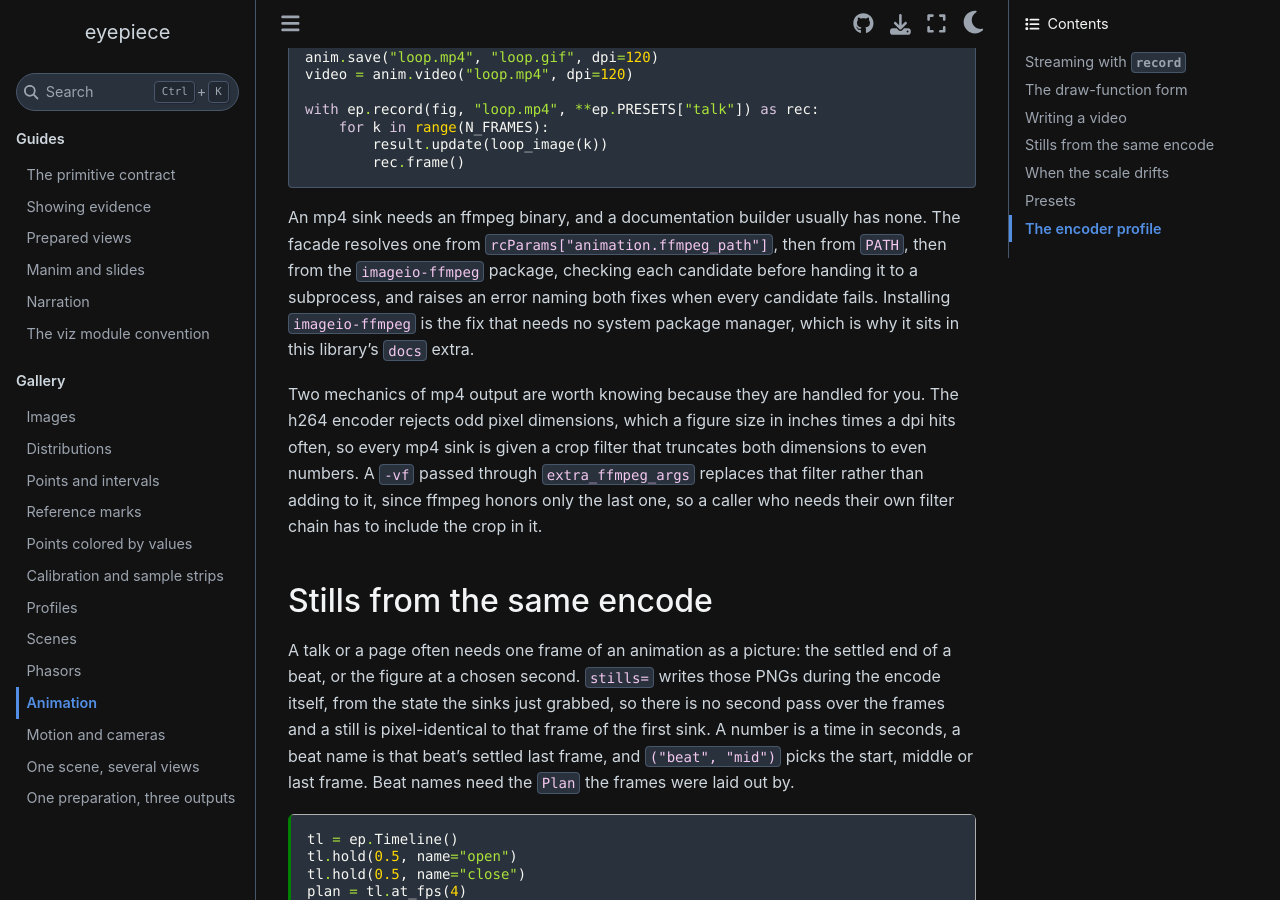
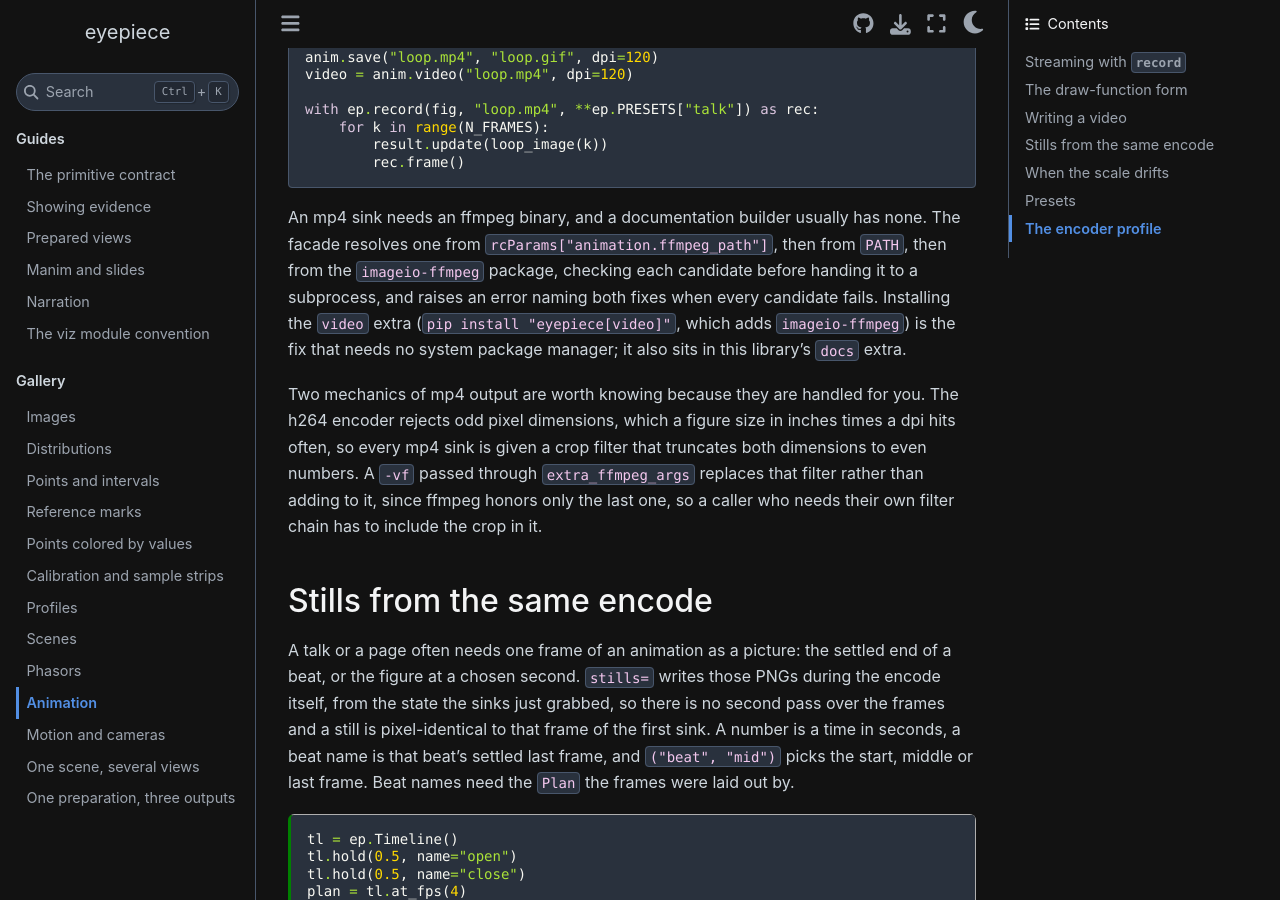
Before and after one commit to CoreySpohn/eyepiece, a Sphinx documentation site: the page built from docs/gallery/animation.md, in a window 1280 px wide and 900 px high, scrolled down 3018 px. Built offline with Sphinx 7.4.7 and the Sphinx Book theme 1.1.4, drawn with Linux system fonts in a browser that asks for light colours; pages that are not in the unit, such as notebooks, are missing from menus.

Commit message:
feat(video): add the video extra and name it in the missing-ffmpeg error

```diff
--- a/docs/gallery/animation.md
+++ b/docs/gallery/animation.md
@@ -173,9 +173,10 @@ An mp4 sink needs an ffmpeg binary, and a documentation builder usually has
 none. The facade resolves one from `rcParams["animation.ffmpeg_path"]`,
 then from `PATH`, then from the `imageio-ffmpeg` package, checking each
 candidate before handing it to a subprocess, and raises an error naming both
-fixes when every candidate fails. Installing `imageio-ffmpeg` is the fix
-that needs no system package manager, which is why it sits in this library's
-`docs` extra.
+fixes when every candidate fails. Installing the `video` extra
+(`pip install "eyepiece[video]"`, which adds `imageio-ffmpeg`) is the fix
+that needs no system package manager; it also sits in this library's `docs`
+extra.
 
 Two mechanics of mp4 output are worth knowing because they are handled for
 you. The h264 encoder rejects odd pixel dimensions, which a figure size in
--- a/pyproject.toml
+++ b/pyproject.toml
@@ -20,6 +20,8 @@ dependencies = ["matplotlib>=3.11", "numpy", "hwostyle>=1.3.0"]
 
 [project.optional-dependencies]
 hwo = ["hwoutils"]
+# mp4 export; supplies the ffmpeg binary when none is on PATH.
+video = ["imageio-ffmpeg"]
 docs = ["sphinx", "myst-nb", "sphinx-book-theme", "sphinx-autoapi", "sphinx_autodoc_typehints", "ipython", "imageio-ffmpeg"]
 test = ["pytest", "pytest-cov", "imageio-ffmpeg"]
 # Pillow 13 removes the Image.fromarray mode argument that manim 0.21 uses for
```
Also changed, not shown: README.md (+3 -0 lines), 2 other files.
